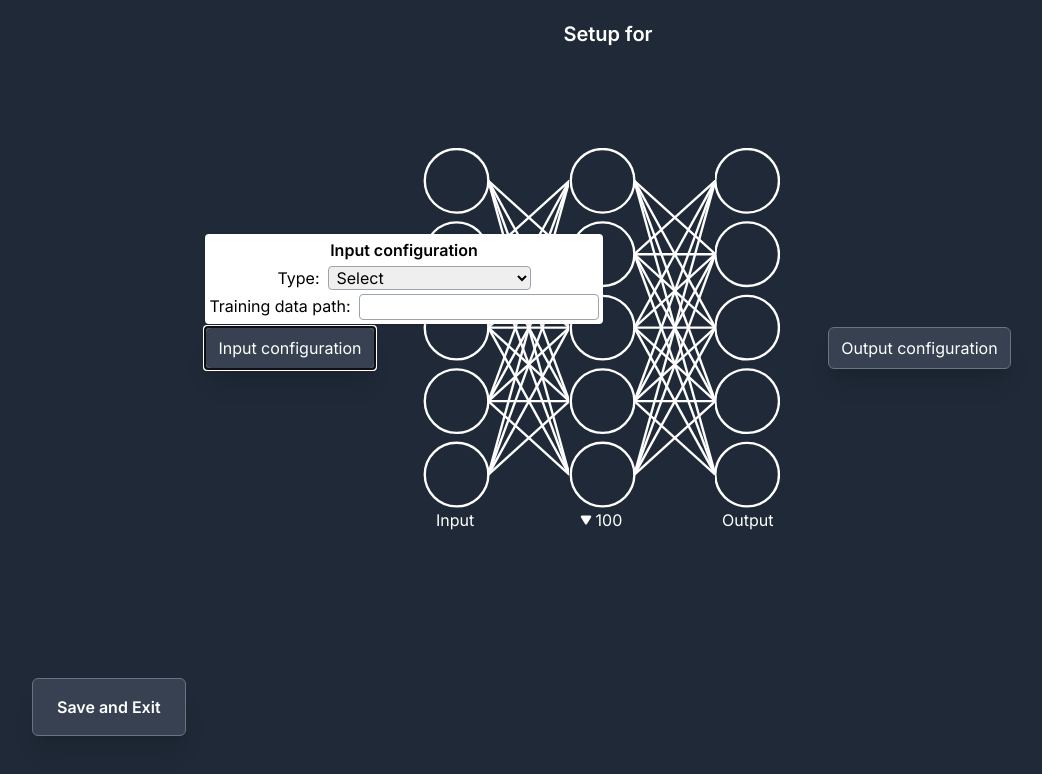
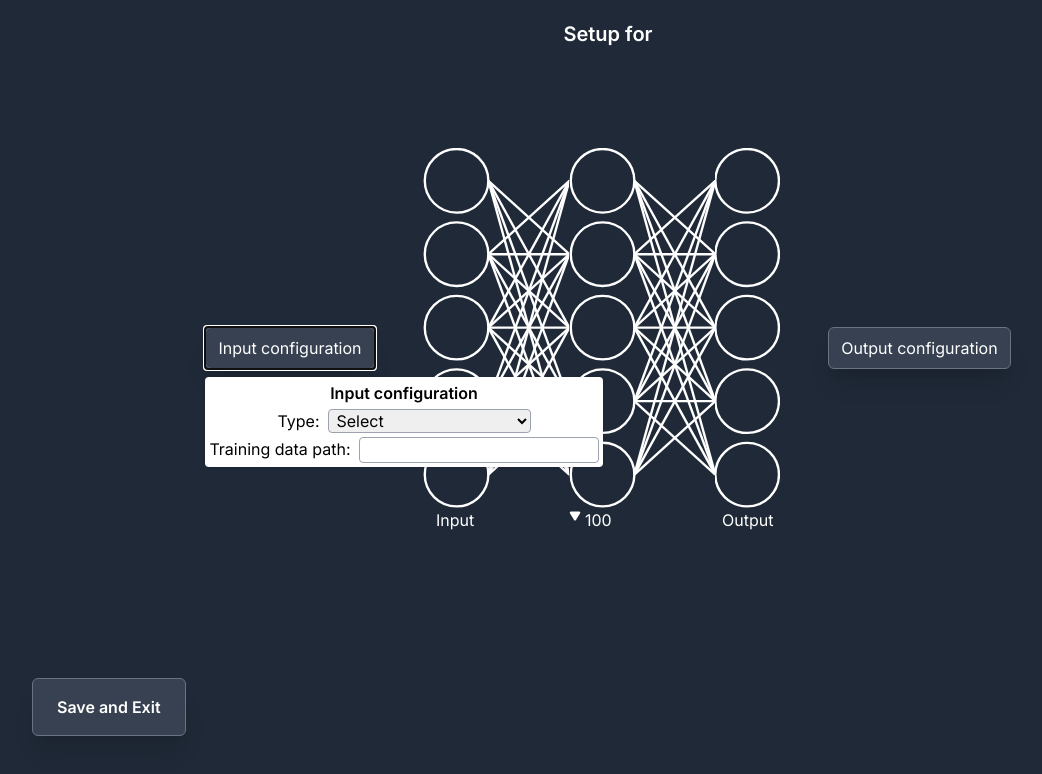
Before and after one commit to Pohakoo-LLC/easyai, a Next.js app: page /project in a window 1280 px wide. Both pictures are taken after a click on the button "Input configuration". Shown: the top 774 px of the page, without its empty margins (32-1074 px from the left). Built offline with nearby package versions, Linux system fonts and the light colour scheme.

Commit message:
will my suffering end

```diff
--- a/src/app/project/page.tsx
+++ b/src/app/project/page.tsx
@@ -15,6 +15,7 @@ import script from '@/../public/Script.png'
 import text from '@/../public/TextToHDVector.png'
 import LayerCustomizer, { listToString } from '@/components/layerCustomizer';
 import NetImg from '@/components/networkImg';
+import FAIPopover from '@/components/popoverButton';
 
 interface ProjectProps {
   params: {
@@ -64,6 +65,8 @@ export type projConfigType = {
 
 const Project: FC<ProjectProps> = () => {
   const [searchParams, setSearchParams] = useState<URLSearchParams|undefined>(undefined);
+  const [scrollElementScrollOffset, setScrollElementOffset] = useState<[number, number]>([0, 0])
+
   useEffect(() => {
     setSearchParams(new URLSearchParams(window.location.search));
     if (process.env.NODE_ENV !== 'development') {
@@ -74,6 +77,11 @@ const Project: FC<ProjectProps> = () => {
             e.returnValue = 'Are you sure you want to exit? You will lose unsaved changes.';
         });
     }
+    const scrollElement = document.getElementById('ui-scroll-element')
+    scrollElement?.addEventListener('scroll', (ev) => {
+        const scrollOffset: [number, number] = [scrollElement.scrollLeft, scrollElement.scrollTop]
+        setScrollElementOffset(scrollOffset);
+    })
   }, []);
   const id = searchParams?.get('id') || '';
   const [projectConfig, setProjectConfig] = useState<projConfigType>({"name": id, "hidden_layers": [{"size": [100], "type":LayerTypes.dense}]});
@@ -102,13 +110,13 @@ const Project: FC<ProjectProps> = () => {
         <div className='w-full h-fit flex items-center justify-center text-xl font-semibold p-5'>
             {`Setup for ${id}`}
         </div>
-        <div className='flex mt-20 left-0 mx-auto px-4 w-fit justify-left items-center overflow-x-auto max-w-full'>
+        <div className='flex mt-20 left-0 mx-auto px-4 w-fit justify-left items-center overflow-x-auto max-w-full' id='ui-scroll-element'>
             <div className='mr-12 block '>
-                <Popover>
-                    <PopoverButton className="w-full justify-center flex">
-                        <Button className='w-full flex justify-center px-3 py-2'>Input configuration</Button>
-                    </PopoverButton>
-                    <PopoverPanel className="absolute z-10 text-black bg-white rounded p-1 space-y-1 translate-y-[-150%] shadow">
+                <FAIPopover
+                    buttonContent={ <Button className={'flex justify-center px-3 py-2'}> Input configuration </Button> }
+                    parentScrollOffset={scrollElementScrollOffset}
+                >
+                    <>
                         <div className="flex justify-center w-full font-semibold">{`Input configuration`}</div>
                         <div className='flex justify-center w-full'>{`Type: `}
                             <select className='rounded border border-gray-400 ml-2 w-fit min-w-[5em] px-1' value={projectConfig.input?.type} onChange={(t) => {
@@ -137,8 +145,8 @@ const Project: FC<ProjectProps> = () => {
                                 setProjectConfig({...newConfig});
                             }}/>
                         </div>
-                    </PopoverPanel>
-                </Popover>
+                    </>
+                </FAIPopover>
                 <img src={
                     projectConfig.input?.type == InputTypes.audio ? audioImg.src :
                     projectConfig.input?.type == InputTypes.colorImage ? colorImg.src :
@@ -162,15 +170,17 @@ const Project: FC<ProjectProps> = () => {
                         return (
                             <div className='block h-full' key={key}>
                                 <NetImg className='h-[90%] duration-200' color={type === LayerTypes.conv ? 'yellow' : type === LayerTypes.pooling ? 'green' : type === LayerTypes.upsampling ? 'blue' : 'white'}/>
-                                <Popover>
-                                    <PopoverButton className='h-fit w-[8vh] flex items-center justify-center text-center hover:opacity-50 cursor-pointer outline-none'>
-                                        <FontAwesomeIcon icon={faPlay} className='w-3 scale-75 rotate-90'/>
-                                        <div className='ml-1'>{listToString(layerData.size)}</div>
-                                    </PopoverButton>
-                                    <PopoverPanel className="absolute z-10 text-black w-fit">
+                                <FAIPopover
+                                    buttonContent={
+                                        <>
+                                            <FontAwesomeIcon icon={faPlay} className='w-3 scale-75 rotate-90'/>
+                                            <div className='ml-1'>{listToString(layerData.size)}</div>
+                                        </>
+                                    }
+                                    parentScrollOffset={scrollElementScrollOffset}
+                                >
                                         <LayerCustomizer projectConfig={projectConfig} setProjectConfig={setProjectConfig} layerData={layerData} id={key} />
-                                    </PopoverPanel>
-                                </Popover>
+                                </FAIPopover>
                             </div>
                         )
                     })
@@ -183,11 +193,11 @@ const Project: FC<ProjectProps> = () => {
                 </div>
             </div>
             <div className='ml-12 block'>
-                <Popover>
-                    <PopoverButton className="w-full justify-center flex">
-                        <Button className='w-full flex justify-center px-3 py-2'>Output configuration</Button>
-                    </PopoverButton>
-                    <PopoverPanel className="absolute z-10 text-black bg-white rounded p-1 space-y-1 translate-y-[-180%] shadow">
+                <FAIPopover
+                    buttonContent={ <Button className={'flex justify-center px-3 py-2'}> Output configuration </Button> }
+                    parentScrollOffset={scrollElementScrollOffset}
+                >
+                    <>
                         <div className="flex justify-center w-full font-semibold">{`Output configuration`}</div>
                         <div className='flex justify-center w-full'>{`Type: `}
                             <select className='rounded border border-gray-400 ml-2 w-fit min-w-[5em] px-1' value={projectConfig.output?.type} onChange={(t) => {
@@ -206,8 +216,8 @@ const Project: FC<ProjectProps> = () => {
                                 }
                             </select>
                         </div>
-                    </PopoverPanel>
-                </Popover>
+                    </>
+                </FAIPopover>
                 <img src={
                     projectConfig.output?.type == OutputTypes.audio ? audioImg.src :
                     projectConfig.output?.type == OutputTypes.colorImage ? colorImg.src :
@@ -215,7 +225,7 @@ const Project: FC<ProjectProps> = () => {
                     projectConfig.output?.type == OutputTypes.token ? text.src :
                     projectConfig.output?.type == OutputTypes.id ? identification.src :
                     projectConfig.output?.type == OutputTypes.other ? script.src : undefined
-                } className='max-w-48 duration-200' onClick={()=>{}}/>
+                } className='max-w-48 duration-200'/>
             </div>
         </div>
         <Button className='fixed bottom-0 m-16 px-6 py-4 bg-gray-700 font-semibold' onClick={()=>{
--- /dev/null
+++ b/src/components/popoverButton.tsx
@@ -0,0 +1,43 @@
+import { Popover, PopoverButton, PopoverPanel, Transition } from "@headlessui/react";
+import Button from "./button";
+import { ReactElement } from "react";
+import clsx from "clsx";
+
+type Props = {
+    buttonContent: ReactElement|string;
+    children?: ReactElement;
+    parentScrollOffset?: [number, number];
+}
+
+export default function FAIPopover({buttonContent, children, parentScrollOffset}:Props) {
+    return (
+        <Popover>
+            <PopoverButton className="w-fit flex">
+                {buttonContent}
+            </PopoverButton>
+            <Transition
+            enter="transition duration-100 ease-out"
+            enterFrom="transform scale-95 opacity-0"
+            enterTo="transform scale-100 opacity-100"
+            leave="transition duration-75 ease-out"
+            leaveFrom="transform scale-100 opacity-100"
+            leaveTo="transform scale-95 opacity-0"
+            >
+                <PopoverPanel
+                    className="absolute z-10 w-fit text-black bg-white rounded p-1 space-y-1 shadow my-2"
+                    style={{
+                        transform:
+                            parentScrollOffset ?
+                            `translate(${
+                                -parentScrollOffset[0]
+                            }px, ${
+                                -parentScrollOffset[1]
+                            }px)`
+                            : "test"
+                    }}>
+                    {children}
+                </PopoverPanel>
+            </Transition>
+        </Popover>
+    )
+}
```
